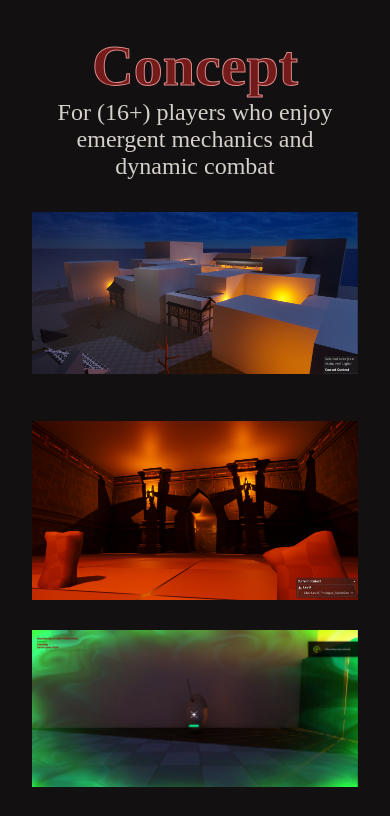
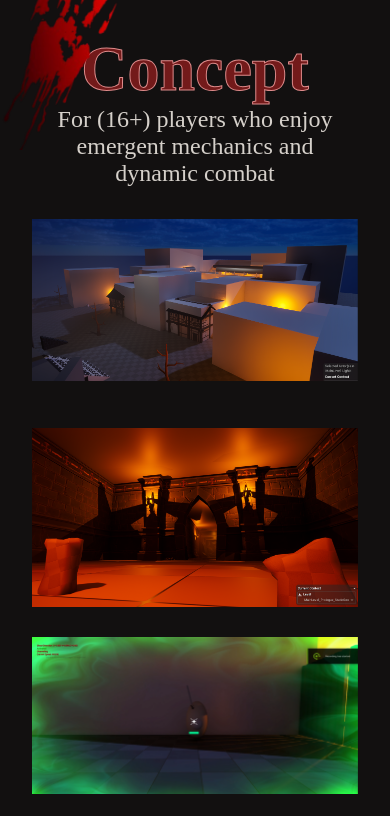
Before and after one commit to TobiasKjernell/thrall, a Next.js app: page /about in a window 390 px wide. Shown: the top 816 px of the page. Built offline with nearby package versions, Linux system fonts and the light colour scheme.

Commit message:
added bloodhand and responsive for hand

```diff
--- a/src/components/ConceptArea/conceptArea.scss
+++ b/src/components/ConceptArea/conceptArea.scss
@@ -3,9 +3,10 @@
     background-color: #121010;
     text-align: center;
     padding:  2rem 0;
+    position: relative;
 
     &__title {
-        font-size: 58px;
+        font-size: 64px;
         color: #8C1D1DCC;
         -webkit-text-stroke: 1px #DE8B8B;
     }
@@ -35,3 +36,16 @@
         }
     }
 }
+
+.bloodhand {
+    width: auto;
+    height: 400px;
+    position: absolute;
+    top: -100px;
+    left: 0;
+
+    @media screen and (max-width: 1100px) {
+            height: 200px;
+            top: -50px;
+    }
+}
--- a/src/components/ConceptArea/index.tsx
+++ b/src/components/ConceptArea/index.tsx
@@ -3,6 +3,7 @@ import './conceptArea.scss'
 const ConceptArea = () => {
     return (
         <section className="concept">
+            <img src="bloodhand.png" className='bloodhand' alt="" />
             <h2 className="concept__title">Concept</h2>
             <p className="concept__text">For (16+) players who enjoy emergent mechanics and dynamic combat</p>
             <div className="concept__picture-grid">
```
Also changed, not shown: public/bloodhand.png (added).
